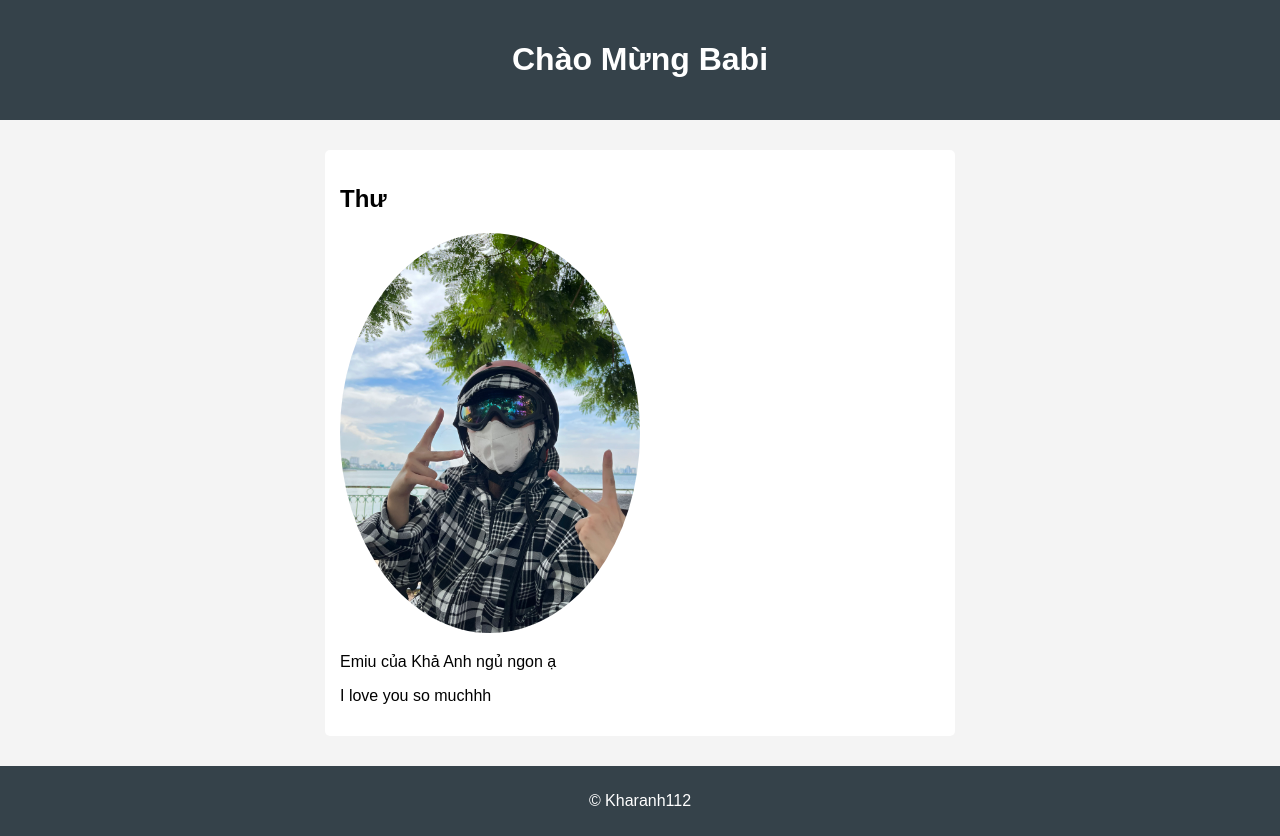
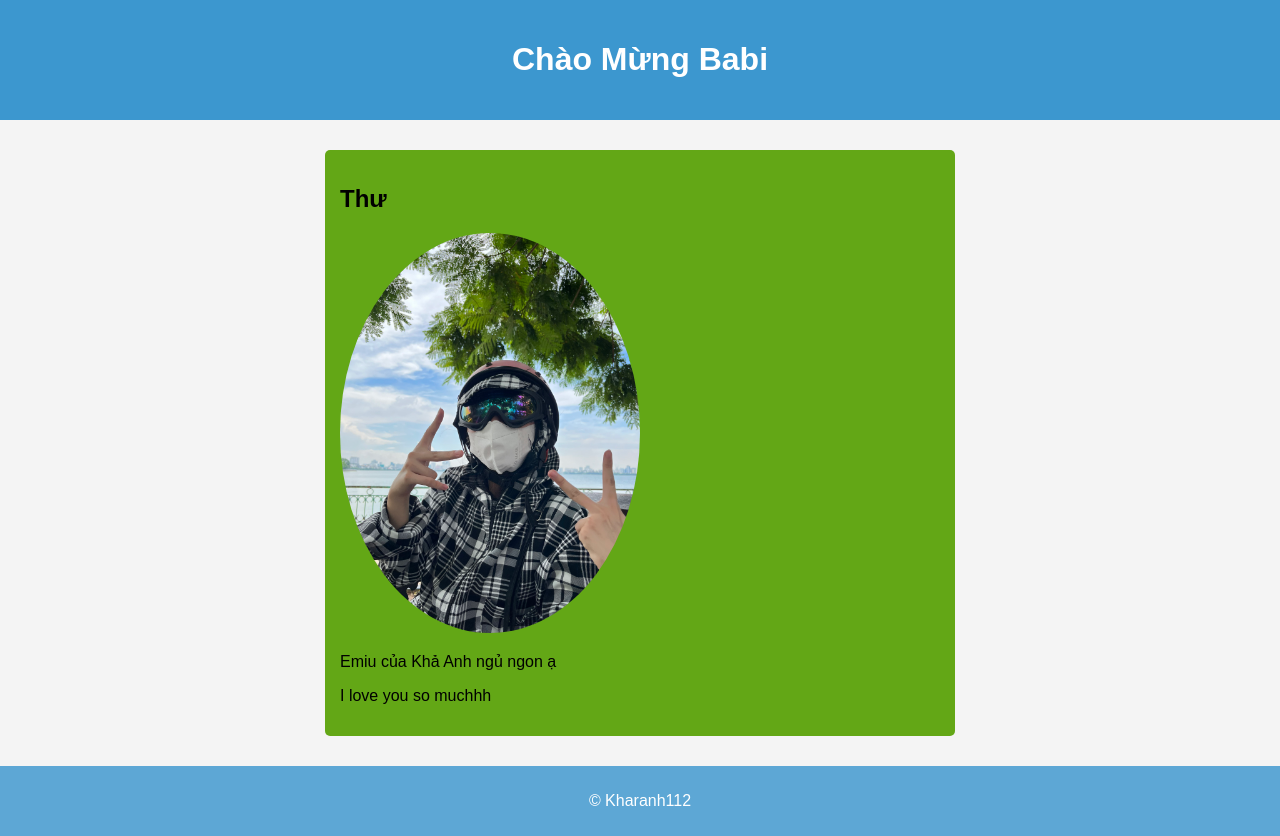
Before and after one commit to khaanh112/mygfweb, a plain HTML site: page index.html in a window 1280 px wide. Drawn offline with Linux system fonts and the light colour scheme.

Commit message:
Add files via upload

```diff
--- a/styles.css
+++ b/styles.css
@@ -7,7 +7,7 @@ body {
 }
 
 header {
-    background: #35424a;
+    background: #3c97cf;
     color: #ffffff;
     padding: 20px 0;
     text-align: center;
@@ -18,7 +18,7 @@ main {
 }
 
 section {
-    background: #ffffff;
+    background: #63a716;
     margin: 10px auto;
     padding: 15px;
     border-radius: 5px;
@@ -34,7 +34,7 @@ section {
 footer {
     text-align: center;
     padding: 10px 0;
-    background: #35424a;
+    background: #5da7d5;
     color: #ffffff;
     position: relative;
     bottom: 0;
```
